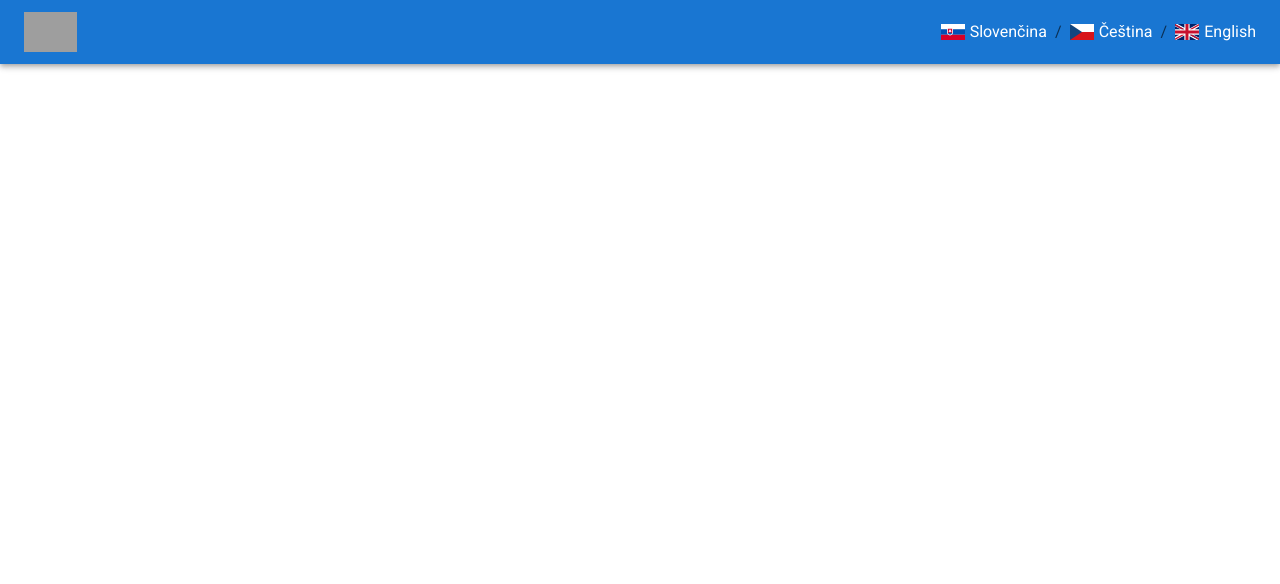
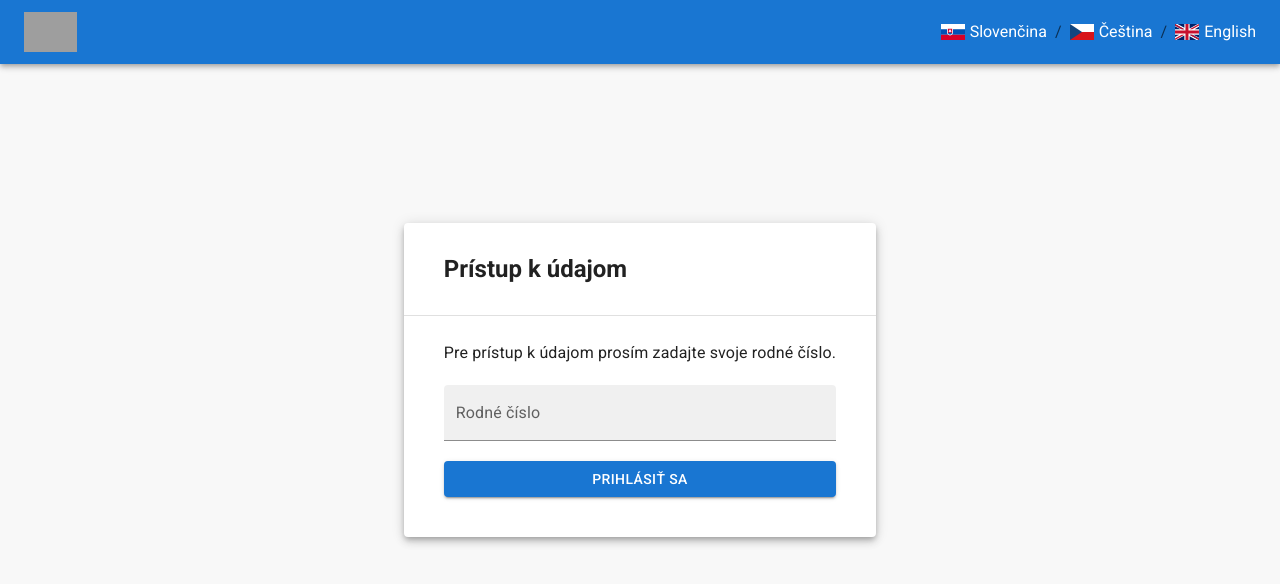
Before and after one commit to jakubvanko/mafil-volunteer-data-giver, a React (Create React App) app in the folder frontend/: page /user in a window 1280 px wide. Shown: the top 584 px of the page. Built offline with nearby package versions, Linux system fonts and the light colour scheme; grey boxes are pictures that could not be loaded.

Commit message:
feat(frontend): add login page

```diff
--- a/frontend/src/App.tsx
+++ b/frontend/src/App.tsx
@@ -1,13 +1,26 @@
 import { StrictMode } from "react";
-import { CssBaseline } from "@mui/material";
+import { createTheme, CssBaseline } from "@mui/material";
 import { Header } from "./scenes/Header/Header";
+import { Login } from "./scenes/Login/Login";
+import { ThemeProvider } from "@emotion/react";
+
+const theme = createTheme({
+  palette: {
+    background: {
+      default: "rgb(248, 248, 248)",
+    },
+  },
+});
 
 const App = () => {
   return (
     <StrictMode>
-      <CssBaseline>
-        <Header />
-      </CssBaseline>
+      <ThemeProvider theme={theme}>
+        <CssBaseline>
+          <Header />
+          <Login />
+        </CssBaseline>
+      </ThemeProvider>
     </StrictMode>
   );
 };
--- /dev/null
+++ b/frontend/src/components/MainCard/MainCard.tsx
@@ -0,0 +1,25 @@
+import { PropsWithChildren } from "react";
+import { Divider, Paper, Typography, Box, Stack } from "@mui/material";
+
+interface MainCardProps {
+  headingText: string;
+}
+
+export const MainCard = ({
+  headingText,
+  children,
+}: PropsWithChildren<MainCardProps>) => {
+  return (
+    <Paper elevation={5}>
+      <Box padding={"30px 40px;"}>
+        <Typography variant="h5">
+          <b>{headingText}</b>
+        </Typography>
+      </Box>
+      <Divider />
+      <Stack spacing={2.5} padding={"25px 40px 40px 40px"}>
+        {children}
+      </Stack>
+    </Paper>
+  );
+};
--- /dev/null
+++ b/frontend/src/components/MainPage/MainPage.tsx
@@ -0,0 +1,16 @@
+import { Grid } from "@mui/material";
+import { PropsWithChildren } from "react";
+
+export const MainPage = ({ children }: PropsWithChildren) => {
+  return (
+    <Grid
+      minHeight={"calc(100vh - 64px)"}
+      container
+      justifyContent="center"
+      alignItems="center"
+      paddingBottom={"calc(64px + 40px)"}
+    >
+      {children}
+    </Grid>
+  );
+};
--- a/frontend/src/scenes/Login/Login.tsx
+++ b/frontend/src/scenes/Login/Login.tsx
@@ -1,5 +1,24 @@
-const Login = () => {
-  return <div>Login</div>;
+import { Typography, TextField, Button } from "@mui/material";
+import { MainCard } from "../../components/MainCard/MainCard";
+import { MainPage } from "../../components/MainPage/MainPage";
+
+export const Login = () => {
+  return (
+    <MainPage>
+      <MainCard headingText="Prístup k údajom">
+        <Typography variant="body1">
+          Pre prístup k údajom prosím zadajte svoje rodné číslo.
+        </Typography>
+        <TextField
+          id="textfield-code"
+          label="Rodné číslo"
+          variant="filled"
+          fullWidth
+        />
+        <Button fullWidth variant="contained">
+          Prihlásiť sa
+        </Button>
+      </MainCard>
+    </MainPage>
+  );
 };
-
-export default Login;
```
